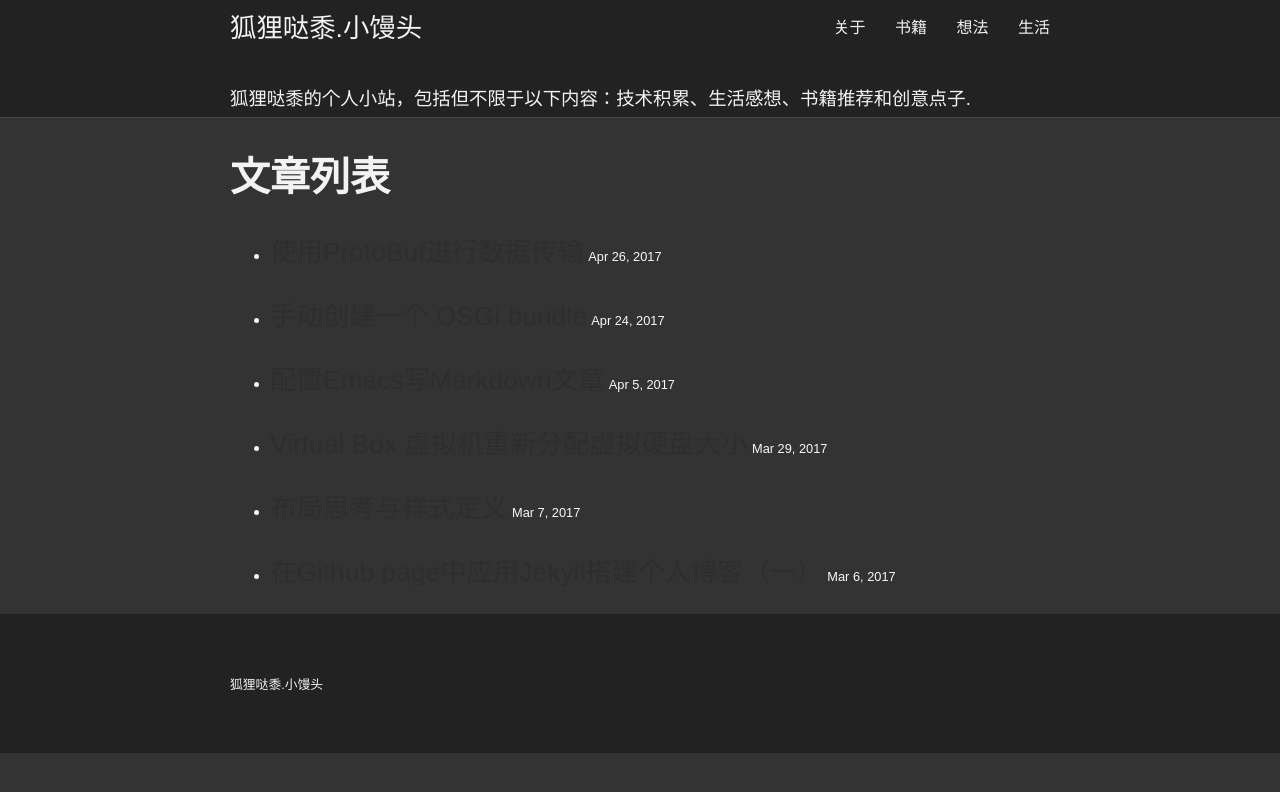
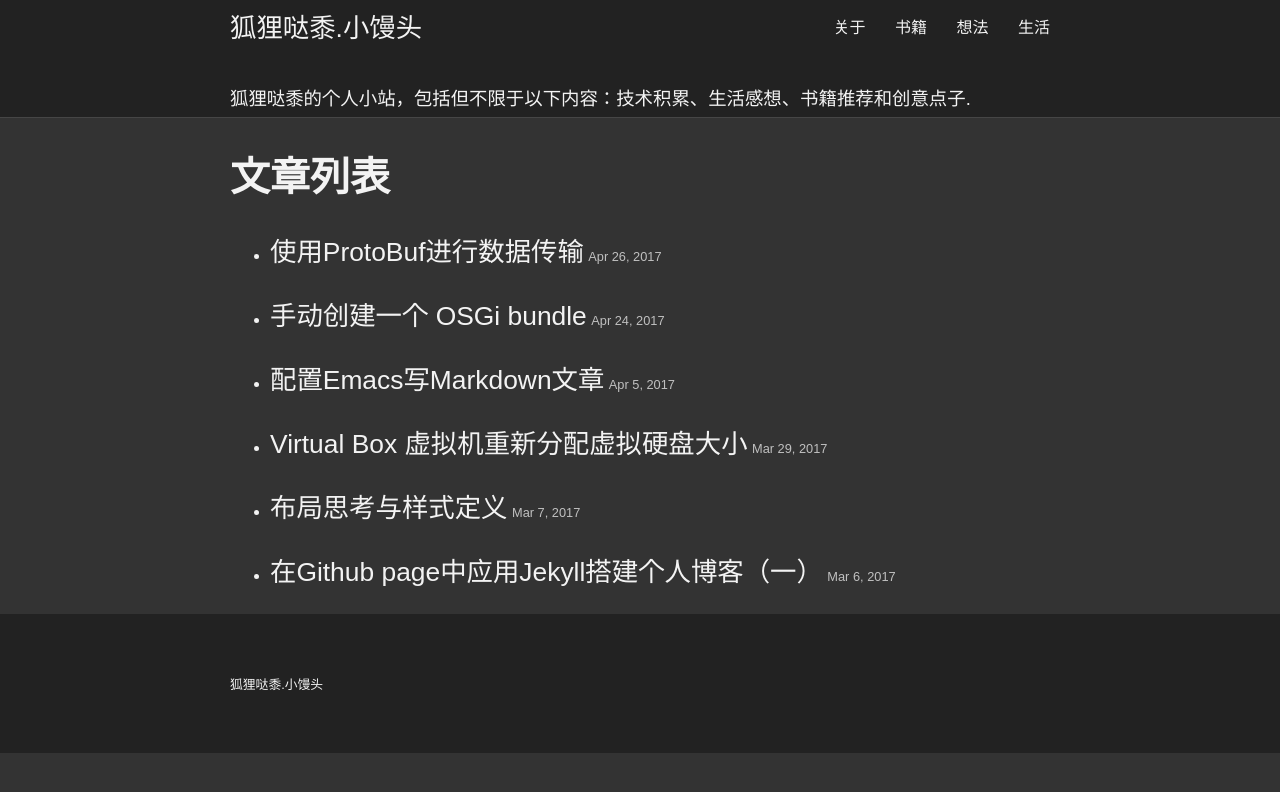
Before and after one commit to tjian123/tjian123.github.io, a Jekyll site: the page built from index.html, in a window 1280 px wide. Shown: the top 792 px of the page. Built offline with Jekyll 4.4.1, drawn with Linux system fonts in a browser that asks for light colours.

Commit message:
add dack style

```diff
--- a/_sass/theme/_dack.scss
+++ b/_sass/theme/_dack.scss
@@ -30,10 +30,10 @@ $brand_border_color: #464646;
 	.post-nav {
 		.post-list {
 			.post-meta {
-				color: $light-gray;
+				color: darken($dack-frontend-color, 20%);
 			}
 			.post-item {
-				color: $black;
+				color: $dack-frontend-color;
 			}
 		}
 	}
--- a/_sass/theme/_default.scss
+++ b/_sass/theme/_default.scss
@@ -25,7 +25,7 @@ $brand_frontend_color: $white;
 	.post-nav {
 		.post-list {
 			.post-meta {
-				color: $light-gray;
+				color: darken($black, 20%);
 			}
 			.post-item {
 				color: $black;
```
